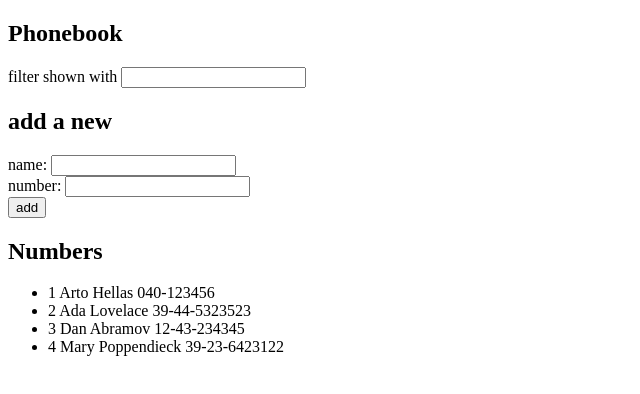
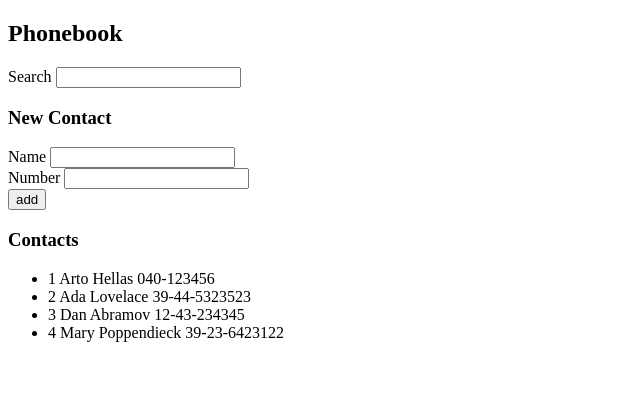
Before and after one commit to hangwl/fullstackopen, a React (Create React App) app in the folder part2/: page / in a window 1280 px wide. Shown: the top 394 px of the page, without its empty margins (0-640 px from the left). Built offline with nearby package versions, Linux system fonts and the light colour scheme.

Commit message:
Exercise 2.10

```diff
--- a/part2/src/App.js
+++ b/part2/src/App.js
@@ -1,4 +1,46 @@
 import React, { useState } from 'react';
+
+// Filter component
+const Filter = ({ searchQuery, handleSearchChange }) => {
+  return (
+    <div>
+      Search <input value={searchQuery} onChange={handleSearchChange} />
+    </div>
+  )
+}
+
+// PersonForm component
+const PersonForm = ({ newName, newNumber, handleNameChange, handleNumberChange, addPerson }) => {
+  return (
+    <div>
+      <form onSubmit={addPerson}>
+        <div>
+          Name <input value={newName} onChange={handleNameChange}/>
+        </div>
+        <div>
+          Number <input value={newNumber} onChange={handleNumberChange}/>
+        </div>
+        <div>
+          <button type="submit">add</button>
+        </div>
+      </form>
+    </div>
+  )
+}
+
+// Persons Component
+const Persons = ({ persons }) => {
+  return (
+    <div>
+      <ul>
+        {persons.map((person, index) => (
+          <li key={index}>{person.id} {person.name} {person.number} </li>
+
+        ))}
+      </ul>
+    </div>
+  )
+}
 
 const App = () => {
   const [persons, setPersons] = useState([
@@ -37,33 +79,24 @@ const App = () => {
     }
   }
 
-  const filteredPersons = persons.filter((person) => person.name.toLowerCase().includes(searchQuery.toLowerCase()))
+  const filteredPersons = persons.filter((person) =>
+    person.name.toLowerCase().includes(searchQuery.toLowerCase())
+  )
 
   return (
     <div>
       <h2>Phonebook</h2>
-      <div>
-        filter shown with <input value={searchQuery} onChange={handleSearchChange} />
-      </div>
-      <h2>add a new</h2>
-      <form onSubmit={addPerson}>
-        <div>
-          name: <input value={newName} onChange={handleNameChange}/>
-        </div>
-        <div>
-          number: <input value={newNumber} onChange={handleNumberChange}/>
-        </div>
-        <div>
-          <button type="submit">add</button>
-        </div>
-      </form>
-      <h2>Numbers</h2>
-      <ul>
-        {filteredPersons.map((person, index) => (
-          <li key={index}>{person.id} {person.name} {person.number} </li>
-
-        ))}
-      </ul>
+      <Filter searchQuery={searchQuery} handleSearchChange={handleSearchChange} />
+      <h3>New Contact</h3>
+      <PersonForm
+        newName={newName}
+        wNumber={newNumber}
+        handleNameChange={handleNameChange}
+        handleNumberChange={handleNumberChange}
+        addPerson={addPerson}
+      />
+      <h3>Contacts</h3>
+      <Persons persons={filteredPersons} />
     </div>
   )
 }
```
